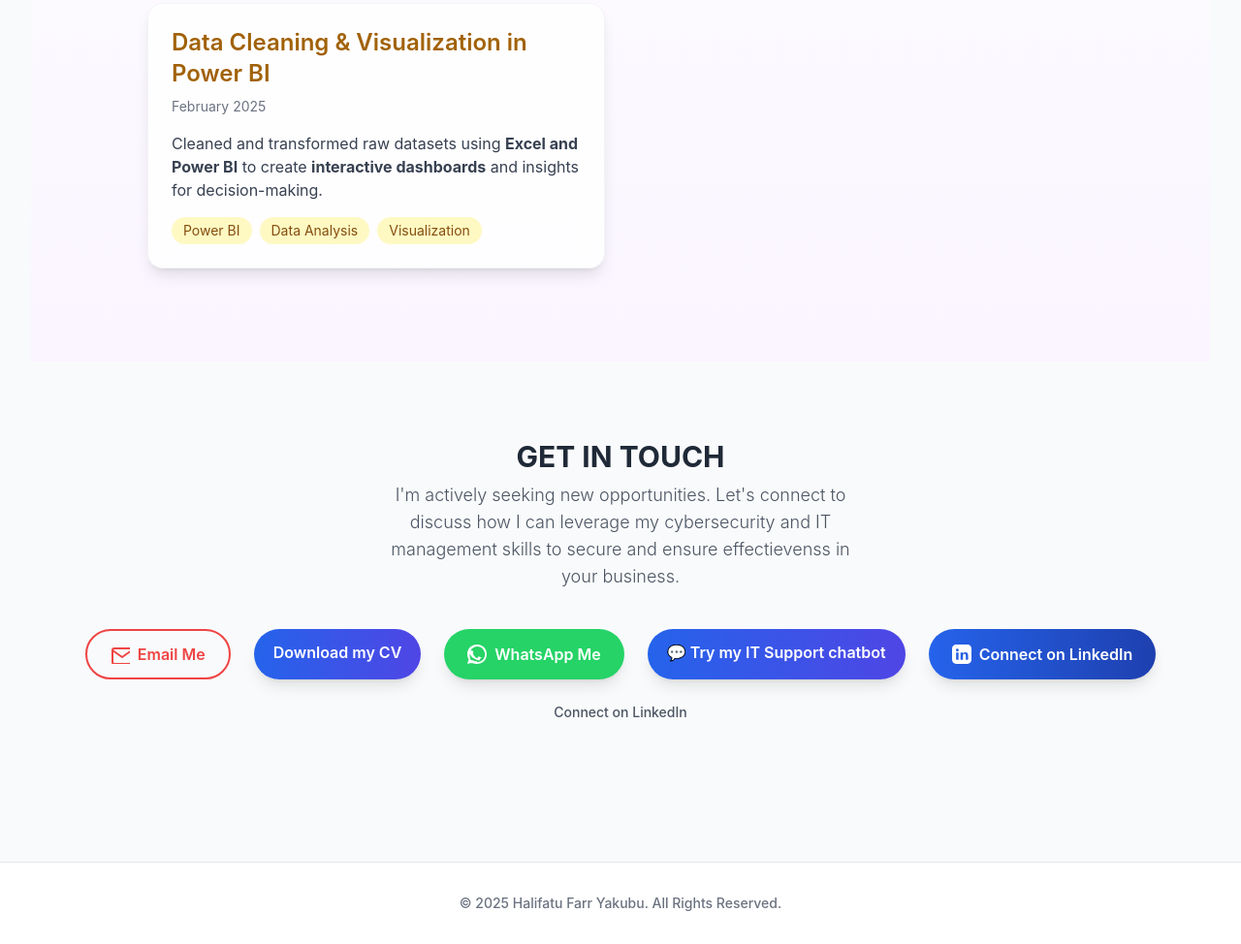
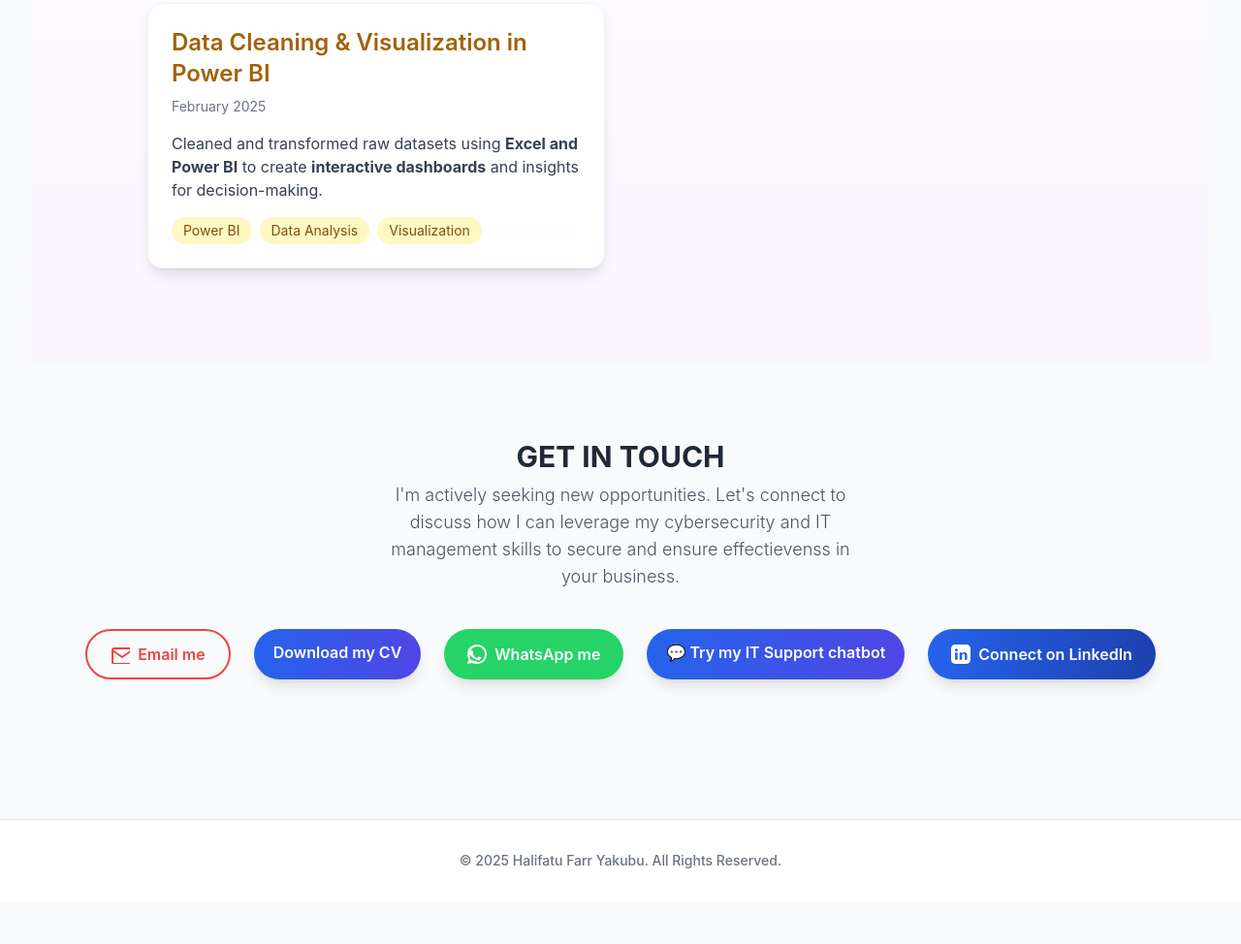
Before and after one commit to Halifa-tu/Profile, a plain HTML site: page index.html in a window 1280 px wide. Shown: the part 3571-4545 px from the top of the page at 97% size. After the commit the page ends 4501 px from the top, so only its background shows below. Drawn offline with nearby package versions, Linux system fonts and the light colour scheme.

Commit message:
Add files via upload

```diff
--- a/index.html
+++ b/index.html
@@ -4,6 +4,14 @@
     <meta charset="UTF-8">
     <meta name="viewport" content="width=device-width, initial-scale=1.0">
     <title>Halifatu Yakubu | Cybersecurity & GRC Specialist</title>
+
+    <!-- icon-->
+<!-- Favicon -->
+<link rel="icon" type="image/png" href="./favicon.png">
+<link rel="shortcut icon" href="./favicon.png" type="image/png">
+<link rel="apple-touch-icon" href="./favicon.png">
+<meta name="theme-color" content="#ffffff">
+
     <!-- Load Tailwind CSS -->
     <script src="https://cdn.tailwindcss.com"></script>
     <script>
@@ -65,8 +73,8 @@
 
     <!-- Configuration: Update these variables with your contact details! -->
     <script>
-        const myPhoneNumber = '+233551217600'; // Replace with your actual number (include country code, no spaces or special characters except +)
-        const myEmailAddress = 'yakubuhalifatu@gmail.com'; // Replace with your professional email
+        const myPhoneNumber = '+233551217600';
+        const myEmailAddress = 'yakubuhalifatu@gmail.com';
         const linkedInUrl = 'http://linkedin.com/in/halifatu-yakubu-68742a202';
         const contactMessage = "Hello Halifatu, I saw your portfolio and would like to connect regarding an opportunity.";
     </script>
@@ -464,7 +472,7 @@ typeEffect();
         <path d="M4 4h16c1.1 0 2 .9 2 2v12c0 1.1-.9 2-2 2H4c-1.1 0-2-.9-2-2V6c0-1.1.9-2 2-2z"/>
         <polyline points="22,6 12,13 2,6"/>
       </svg>
-      <span>Email Me</span>
+      <span>Email me</span>
     </a>
 
       <!-- my cv -->
@@ -481,7 +489,7 @@ typeEffect();
         <path
           d="M12.031 0C5.126 0 0 5.145 0 12.031 0 14.398.665 16.591 1.832 18.441L0 24l5.659-1.579c1.789.988 3.821 1.556 5.68 1.556H12.031C18.921 23.978 24 18.833 24 11.969 24 5.125 18.887 0 12.031 0zm.006 20.841c-1.898 0-3.693-.509-5.267-1.472L5.498 19.34l-1.096 3.996 4.14-1.077-1.782-1.066c-1.523-.907-2.673-2.34-3.415-4.045C3.393 16.51 3.03 14.36 3.03 12.031 3.03 6.78 7.375 2.438 12.037 2.438c2.618 0 5.094 1.014 6.953 2.868 1.86 1.85 2.872 4.326 2.872 6.945 0 5.249-4.345 9.593-9.605 9.593zM18.42 16.732c-.1-.16-.367-.267-.775-.461s-2.522-1.248-2.91-1.385c-.38-.145-.66-.195-.94.195-.27.38-.99 1.385-1.21 1.66s-.44.31-.81.12c-1.55-.769-2.57-1.59-3.41-3.08-1.78-3.078-1.55-2.828-1.09-3.578.43-.728.18-1.378-.09-1.878-.26-.5-.94-.85-1.32-.85-.37 0-.79.03-1.04.03-.25.04-1.03.38-1.42 1.05-.38.67-.99 1.95.1 3.818 1.09 1.878 2.11 3.428 3.92 4.498 3.65 2.17 3.6 2.01 4.25 2.17s2.05.71 2.34.87c.3.17.49.12.87-.29.38-.42.99-1.38 1.25-1.85.25-.49.25-.92.17-1.05z"/>
       </svg>
-      <span>WhatsApp Me</span>
+      <span>WhatsApp me</span>
     </a>
 
 <a href="https://halifa-tu.github.io/Mychatbot/" target="_blank"
@@ -500,11 +508,7 @@ typeEffect();
 </a>
   </div>
 
-  <!-- LinkedIn -->
-  <a href="https://tinyurl.com/uwtjkrzx"
-     target="_blank"
-     class="text-subtle-text hover:text-accent-coral transition duration-300 mt-6 text-sm font-medium">
-    Connect on LinkedIn
+
 </section>
 
 
```
Also changed, not shown: favicon.png (added).
